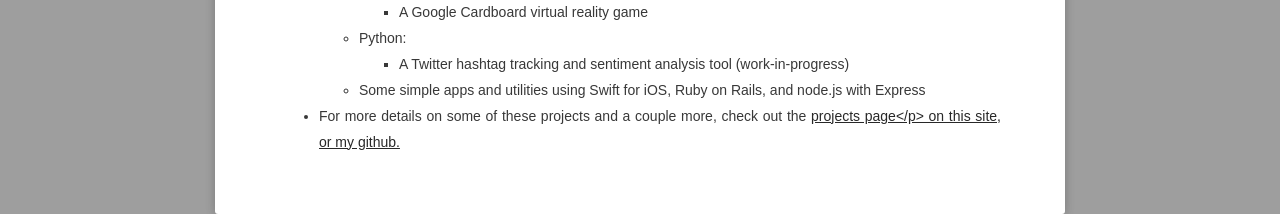
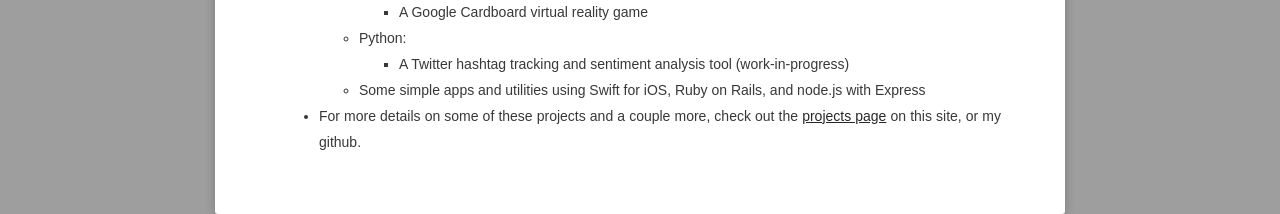
Before and after one commit to rjdean123/rjdean123.github.io, a Jekyll site: the page built from about/index.md, in a window 1280 px wide. Shown: the part 1005-1219 px from the top of the page. Built offline with Jekyll 4.4.1, drawn with Linux system fonts in a browser that asks for light colours; some web fonts are replaced.

```diff
--- a/about/index.md
+++ b/about/index.md
@@ -5,7 +5,8 @@ tags: [about, ryan, john, dean]
 date: 2016-03-21
 ---
 
-<center>I'm a software developer and student from Baltimore, Maryland. Shoot me an email for a formal resume.</center>
+<center>I'm a software developer and student from Baltimore, Maryland.
+Shoot me an email for a formal resume.</center>
 
 ## Education
 * I'm currently working on my undergrad at the University of Virginia. I expect to graduate in May, 2018 with a double major in Computer Science and Economics.
@@ -30,4 +31,4 @@ date: 2016-03-21
 	* Python:
 		* A Twitter hashtag tracking and sentiment analysis tool (work-in-progress)
 	* Some simple apps and utilities using Swift for iOS, Ruby on Rails, and node.js with Express
-* For more details on some of these projects and a couple more, check out the <a href="../projects.html">projects page</p> on this site, or my github.
+* For more details on some of these projects and a couple more, check out the <a href="../projects/">projects page</a> on this site, or my github.
```
